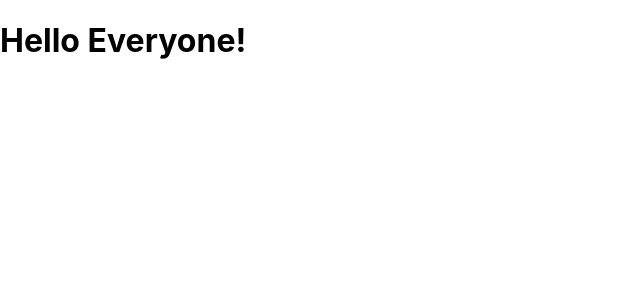
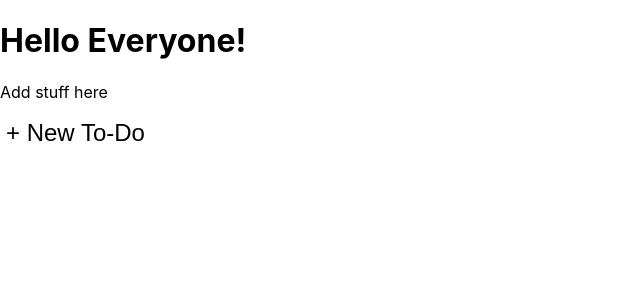
Before and after one commit to Bonnie009/web-dev-4-todo-list, a Next.js app in the folder to-do-list/: page / in a window 1280 px wide. Shown: the top 300 px of the page, without its empty margins (0-640 px from the left). Built offline with nearby package versions, Linux system fonts and the light colour scheme.

Commit message:
Created the new-list component

```diff
--- a/to-do-list/components/new-list/new-list.jsx
+++ b/to-do-list/components/new-list/new-list.jsx
@@ -1,9 +1,32 @@
 import React from "react";
 import styled from "styled-components";
 
-const NewList = () => {
+// + New To-Do button
+const ListItem = styled.button`
+    width:auto;
+    height:auto;
+    background-color:transparent;
+    border:none;
+    cursor: pointer;
+    font-size:24px;
+`
+
+const NewList = ({
+    subtitle="+ New To-Do"
+}) => {
+    const AddNew = () =>{
+        const ul = document.getElementById("list"); //Gets the whole list ul
+        const li = document.createElement("li"); //Create new list item
+        li.appendChild(document.createTextNode("Subtitle")); //Appends the li item to ul
+        ul.appendChild(li);
+    }
     return (
-        <div>Add stuff here</div>
+        <div>Add stuff here
+            <ul id="list">
+
+            </ul>
+            <ListItem onClick={AddNew}>{subtitle}</ListItem>
+        </div>
     );
 };
 
--- a/to-do-list/pages/index.jsx
+++ b/to-do-list/pages/index.jsx
@@ -2,7 +2,7 @@ import Head from 'next/head'
 import styles from '../styles/Home.module.css'
 // import components
 // import List from '../components/list/list'
-// import NewList from '../components/new-list/new-list'
+import NewList from '../components/new-list/new-list'
 // import ProgressBar from '../components/progress-bar/progress-bar'
 
 export default function Home() {
@@ -15,8 +15,8 @@ export default function Home() {
       <h1>Hello Everyone!</h1>
       {/* add your components here */}
       {/* <List />
+      <ProgressBar /> */}
       <NewList />
-      <ProgressBar /> */}
     </div>
   )
 }
```
Also changed, not shown: 1 other file (tests, documents, lock files or other folders).
